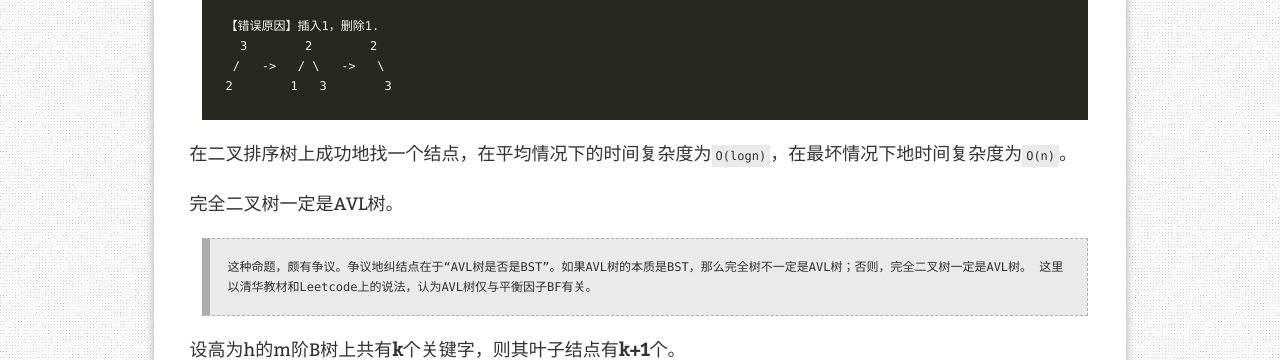
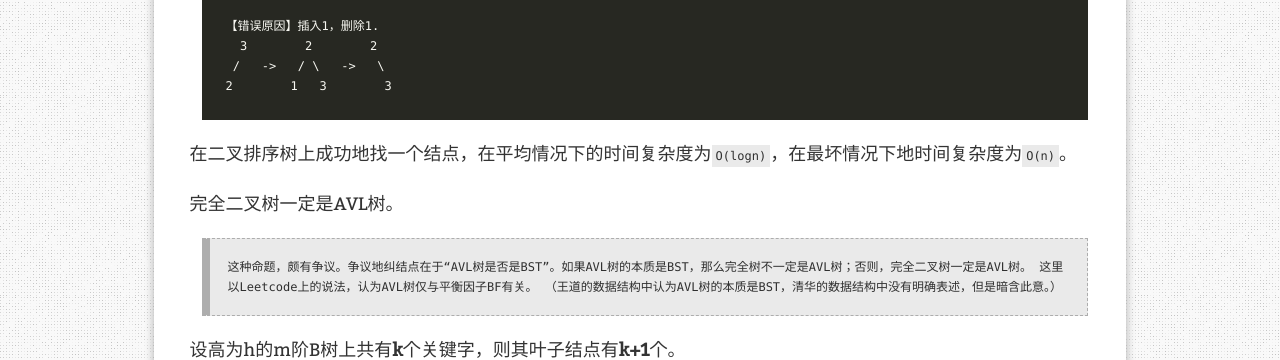
Before and after one commit to AuthurWhywait/AuthurWhywait.github.io, a Jekyll site: the page built from _posts/2020-10-18-notes_of_exercises_unit9.md, in a window 1280 px wide and 900 px high, scrolled down 5703 px, cut to the strip 0-360 px from the top of the window. Built offline with Jekyll 4.4.1, drawn with Linux system fonts in a browser that asks for light colours; comment, search, counter and statistics services are not loaded.

Commit message:
Update 2020-10-18-notes_of_exercises_unit9.md

```diff
--- a/_posts/2020-10-18-notes_of_exercises_unit9.md
+++ b/_posts/2020-10-18-notes_of_exercises_unit9.md
@@ -89,7 +89,8 @@ m阶B树中，非叶结点分为如下两类：
 完全二叉树一定是AVL树。
 
 > 这种命题，颇有争议。争议地纠结点在于“AVL树是否是BST”。如果AVL树的本质是BST，那么完全树不一定是AVL树；否则，完全二叉树一定是AVL树。
-> 这里以清华教材和Leetcode上的说法，认为AVL树仅与平衡因子BF有关。
+> 这里以Leetcode上的说法，认为AVL树仅与平衡因子BF有关。
+> （王道的数据结构中认为AVL树的本质是BST，清华的数据结构中没有明确表述，但是暗含此意。）
 
 设高为h的m阶B树上共有**k**个关键字，则其叶子结点有**k+1**个。
 
```
